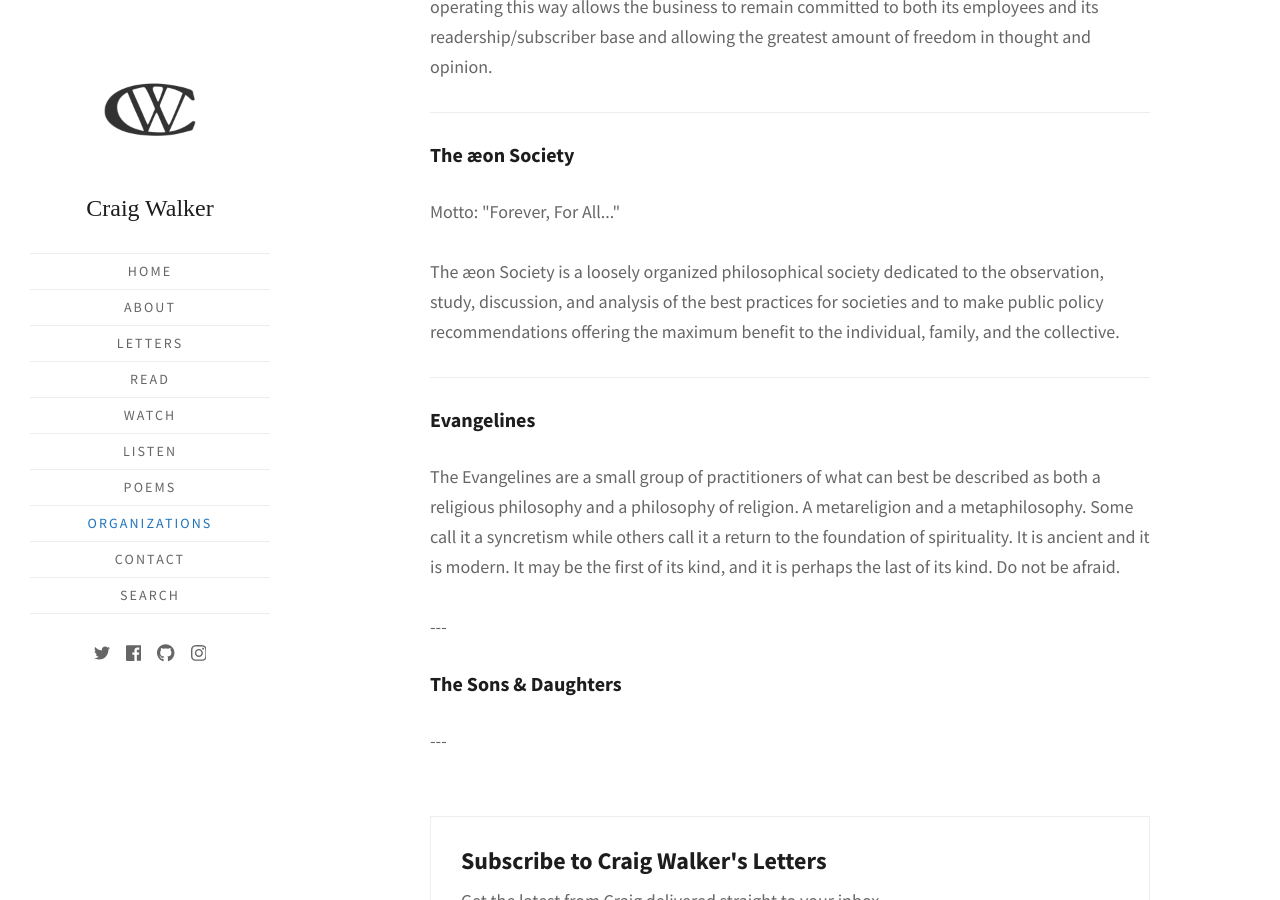
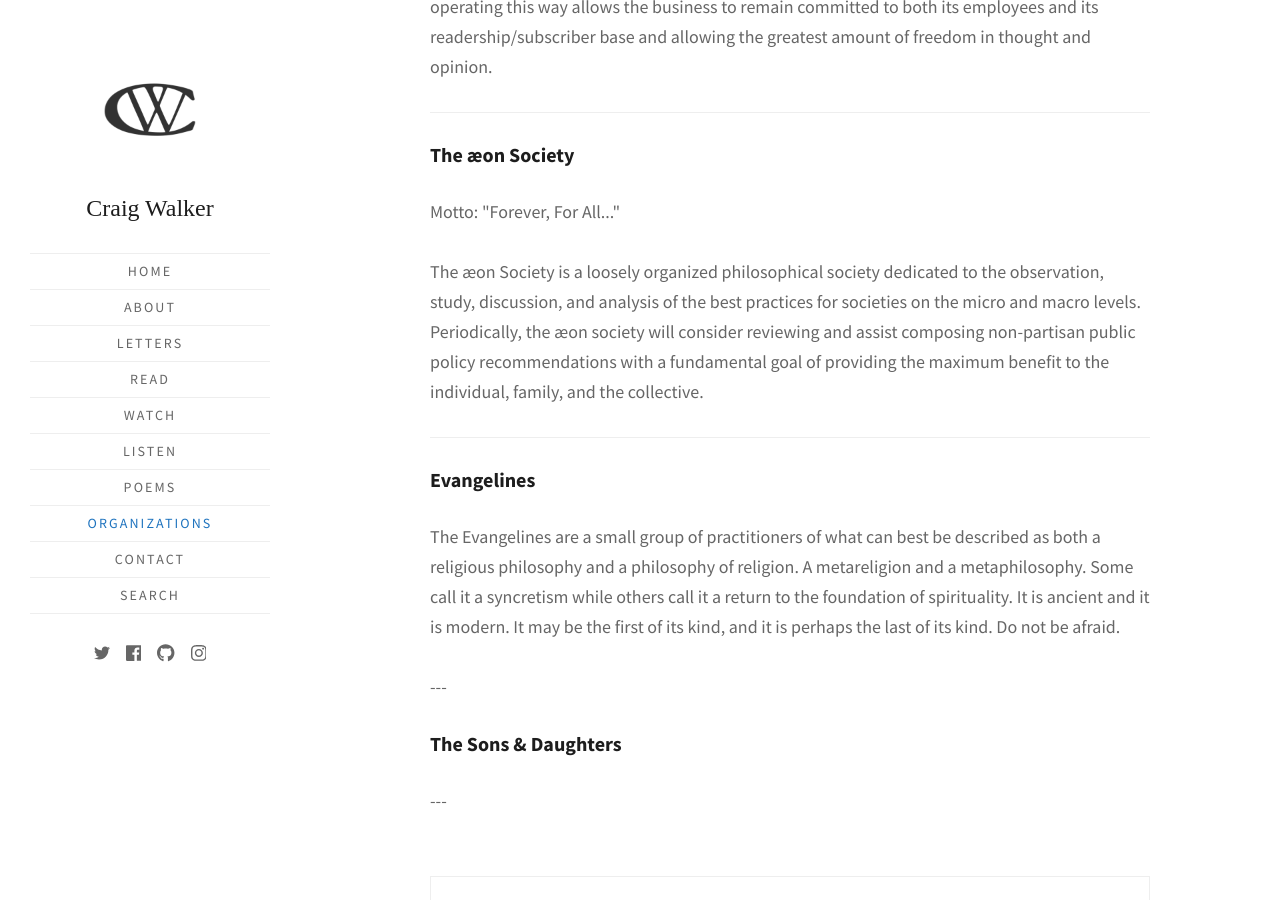
Before and after one commit to walkercraig/walkercraig, a Jekyll site: the page built from organizations.html, in a window 1280 px wide and 900 px high, scrolled down 640 px. Built offline with Jekyll 4.4.1, drawn with Linux system fonts in a browser that asks for light colours; some web fonts are replaced.

Commit message:
Update organizations.html

```diff
--- a/organizations.html
+++ b/organizations.html
@@ -17,7 +17,7 @@ title: Organizations
     <hr>
     <p><h3>The æon Society</h3></p>
     <p>Motto: "Forever, For All..."</p>
-    The æon Society is a loosely organized philosophical society dedicated to the observation, study, discussion, and analysis of the best practices for societies and to make public policy recommendations offering the maximum benefit to the individual, family, and the collective.</p>
+    The æon Society is a loosely organized philosophical society dedicated to the observation, study, discussion, and analysis of the best practices for societies on the micro and macro levels. Periodically, the æon society will consider reviewing and assist composing non-partisan public policy recommendations with a fundamental goal of providing the maximum benefit to the individual, family, and the collective.</p>
     <hr>
     <p><h3>Evangelines</h3></p>
     <p>The Evangelines are a small group of practitioners of what can best be described as both a religious philosophy and a philosophy of religion. A metareligion and a metaphilosophy. Some call it a syncretism while others call it a return to the foundation of spirituality. It is ancient and it is modern. It may be the first of its kind, and it is perhaps the last of its kind. Do not be afraid.</p>
```
